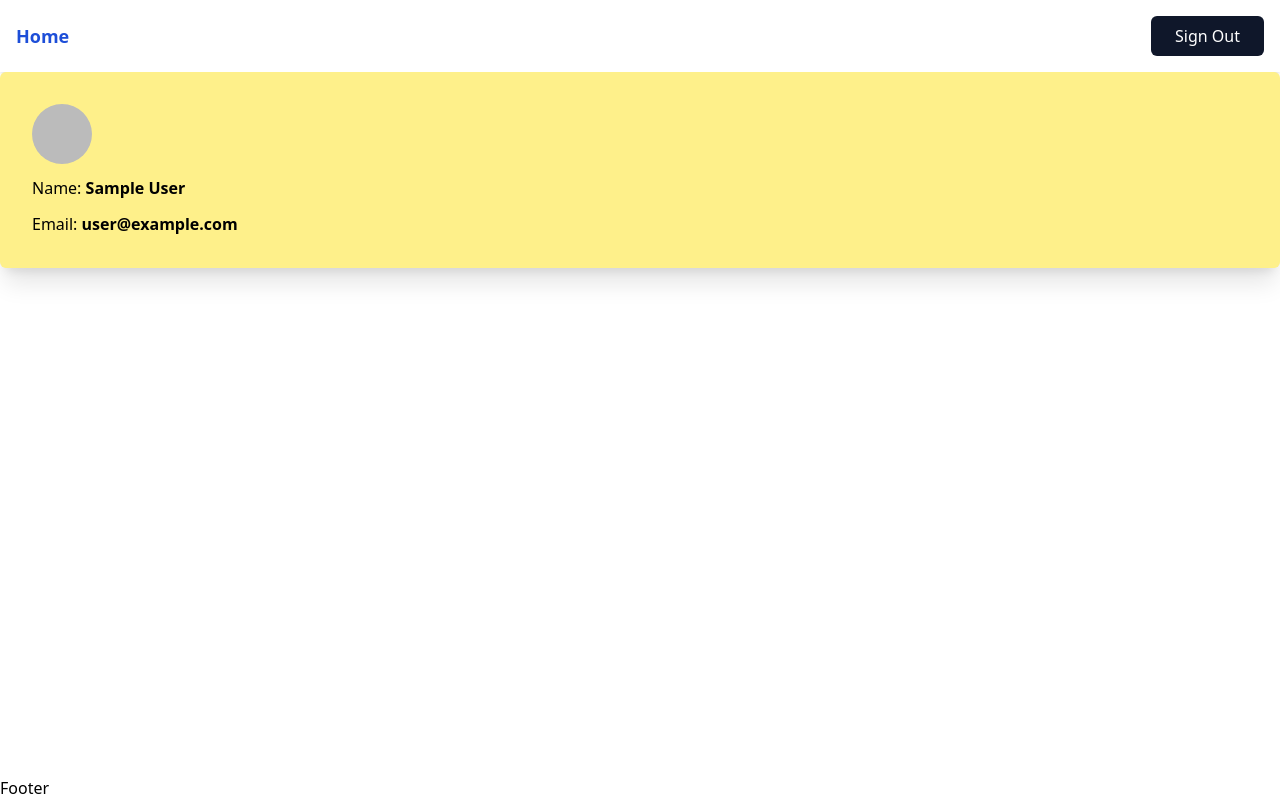
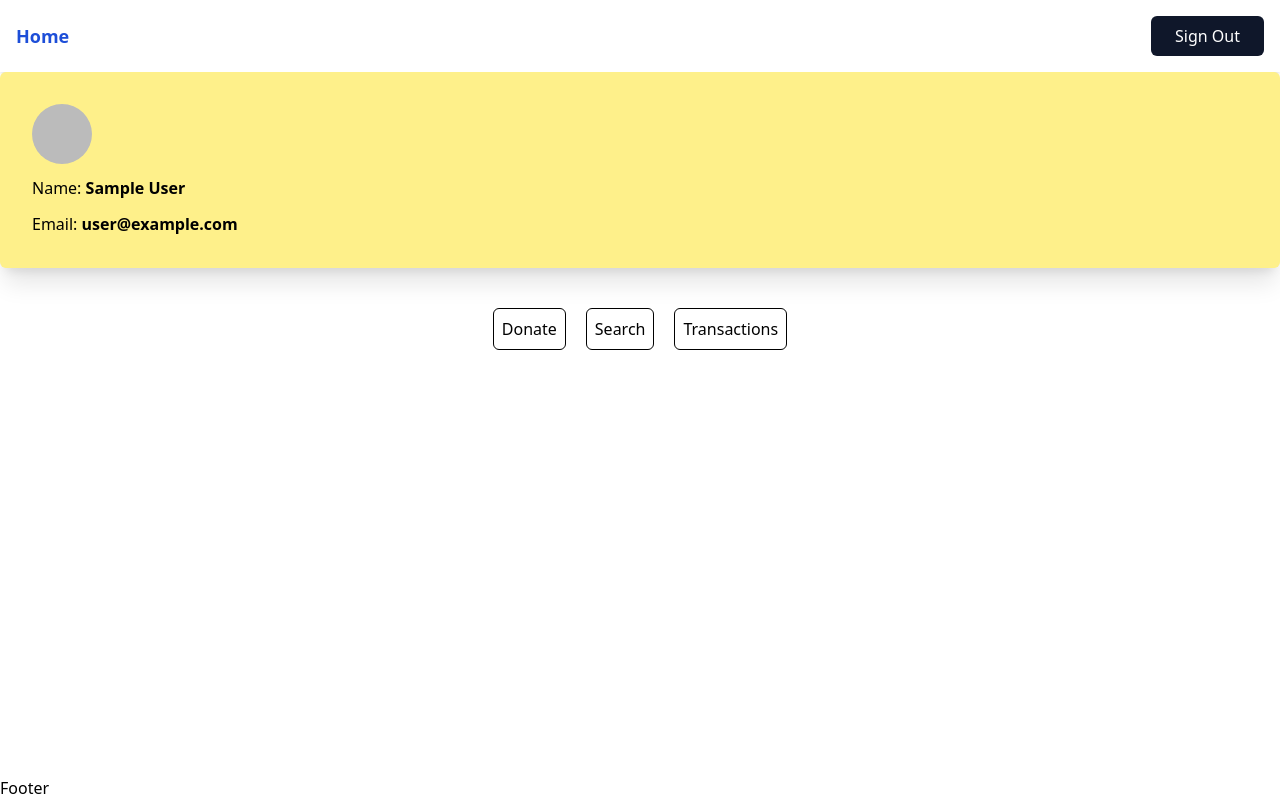
Before and after one commit to agastus047/book-bridge, a Next.js app: page / in a window 1280 px wide. Built offline with nearby package versions, Linux system fonts and the light colour scheme; no server answers; the database is empty; sample sign-in values are in the browser's storage.

Commit message:
add buttons

```diff
--- a/src/components/UserInfo.jsx
+++ b/src/components/UserInfo.jsx
@@ -6,6 +6,7 @@ export default function UserInfo() {
   const { status, data: session } = useSession();
   if (status === "authenticated") {
     return (
+      <>
       <div className="shadow-xl p-8 rounded-md flex flex-col gap-3 bg-yellow-200">
         <Image
           className="rounded-full"
@@ -21,6 +22,12 @@ export default function UserInfo() {
           Email: <span className="font-bold">{session?.user?.email}</span>
         </div>
       </div>
+      <div className="flex flex-col md:flex-row gap-5 mt-10 justify-center">
+        <button className="border border-black p-2 rounded-md">Donate</button>
+        <button className="border border-black p-2 rounded-md">Search</button>
+        <button className="border border-black p-2 rounded-md">Transactions</button>
+      </div>
+      </>
     );
   } else {
     return (
```
